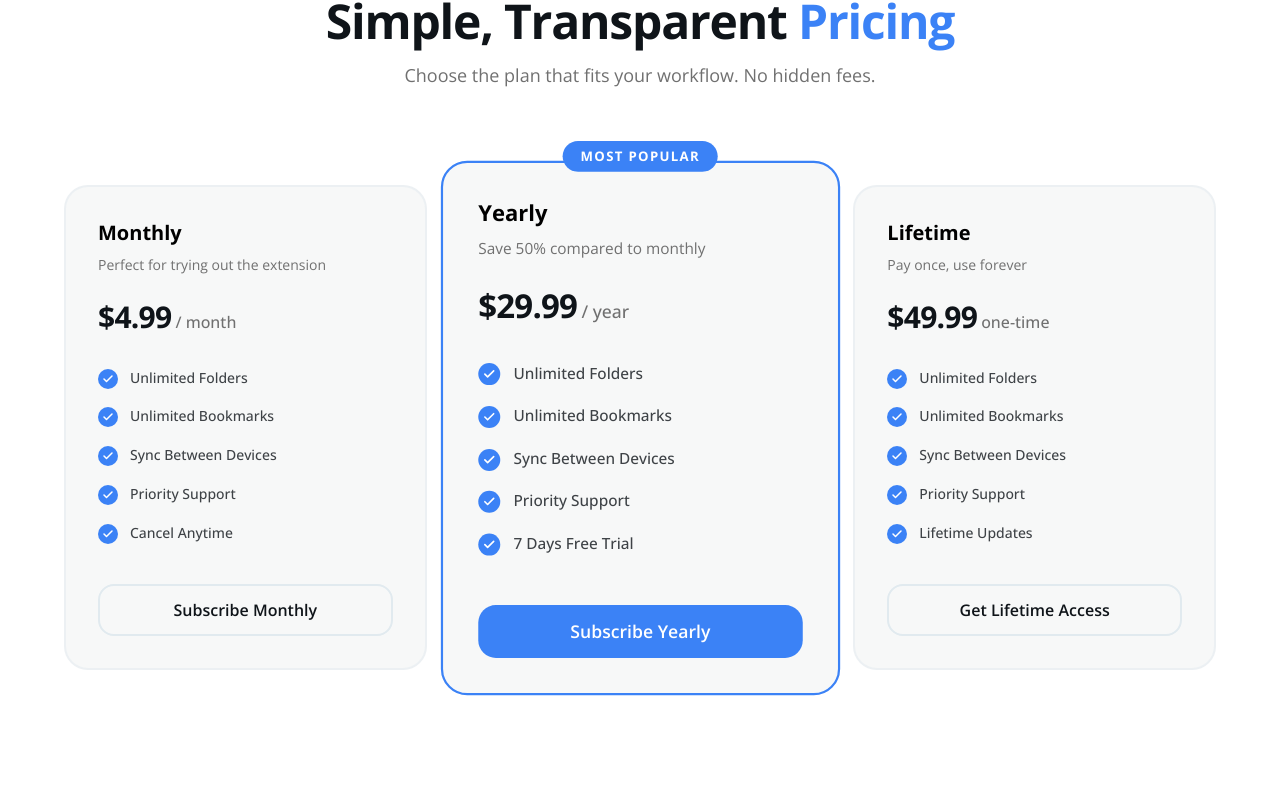
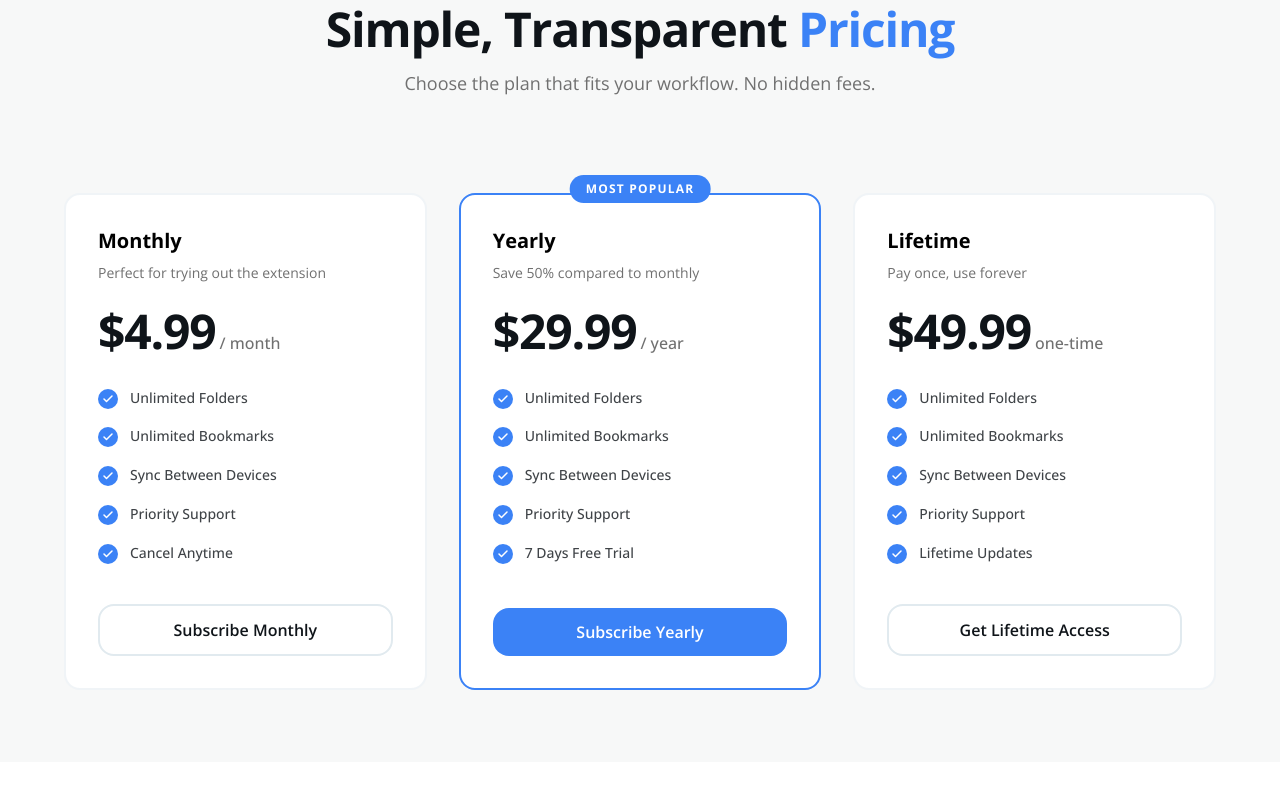
Before and after one commit to emodeth/gemfolders-website, a Next.js app: page / in a window 1280 px wide. Shown: the part 3132-3940 px from the top of the page. Built offline with nearby package versions, Linux system fonts and the light colour scheme.

Commit message:
pricing ui update

```diff
--- a/components/Pricing.tsx
+++ b/components/Pricing.tsx
@@ -6,7 +6,7 @@ import { pricingPlans } from "@/lib/data";
 
 const Pricing = () => {
   return (
-    <section id="pricing" className="py-16 relative overflow-hidden">
+    <section id="pricing" className="py-18 relative overflow-hidden bg-card">
       <div className="absolute top-0 left-1/2 -translate-x-1/2 w-full h-full max-w-7xl pointer-events-none -z-10">
         <div className="absolute top-1/4 left-1/4 w-96 h-96 bg-primary/5 rounded-full blur-[100px]" />
         <div className="absolute bottom-1/4 right-1/4 w-96 h-96 bg-accent/5 rounded-full blur-[100px]" />
@@ -21,7 +21,7 @@ const Pricing = () => {
             transition={{ duration: 0.5 }}
             className="text-3xl md:text-4xl lg:text-5xl font-bold tracking-tight text-foreground"
           >
-            Simple, Transparent <span className="text-primary">Pricing</span>
+            Simple, Transparent <span className="text-[#3b82f6]">Pricing</span>
           </motion.h2>
           <motion.p
             initial={{ opacity: 0, y: 20 }}
--- a/components/PricingPlanItem.tsx
+++ b/components/PricingPlanItem.tsx
@@ -27,13 +27,13 @@ const PricingPlanItem = ({ plan, index }: PricingPlanProps) => {
       className={`relative h-full ${plan.popular ? "z-10" : "z-0"}`}
     >
       <div
-        className={`relative flex flex-col h-full p-8 rounded-3xl border-2 transition-all duration-300 hover:shadow-2xl hover:-translate-y-2 bg-card ${plan.popular
-          ? "border-primary shadow-xl shadow-primary/10 scale-105 md:scale-110"
+        className={`relative flex flex-col h-full p-8 rounded-xl border-2 transition-all duration-300 hover:shadow-2xl bg-white ${plan.popular
+          ? "border-[#3b82f6] shadow-xl shadow-blue-500/10 z-10"
           : "border-border/50 hover:border-border"
           }`}
       >
         {plan.popular && (
-          <div className="absolute -top-5 left-1/2 -translate-x-1/2 bg-primary text-primary-foreground px-4 py-1.5 rounded-full text-xs font-bold tracking-widest uppercase shadow-lg shadow-primary/20 z-20 whitespace-nowrap">
+          <div className="absolute -top-5 left-1/2 -translate-x-1/2 bg-[#3b82f6] text-white px-4 py-1.5 rounded-full text-xs font-bold tracking-widest uppercase shadow-lg shadow-blue-500/20 z-20 whitespace-nowrap">
             Most Popular
           </div>
         )}
@@ -42,7 +42,7 @@ const PricingPlanItem = ({ plan, index }: PricingPlanProps) => {
           <h3 className="text-xl font-bold mb-2">{plan.name}</h3>
           <p className="text-sm text-secondary mb-6">{plan.description}</p>
           <div className="flex items-baseline gap-1">
-            <span className="text-3xl font-bold tracking-tight text-foreground">{plan.price}</span>
+            <span className="text-5xl font-bold tracking-tight text-foreground">{plan.price}</span>
             <span className="text-secondary font-medium">{plan.period}</span>
           </div>
         </div>
@@ -51,7 +51,7 @@ const PricingPlanItem = ({ plan, index }: PricingPlanProps) => {
           <ul className="space-y-4">
             {plan.features.map((feature) => (
               <li key={feature} className="flex items-start gap-3 text-sm font-medium text-foreground/80">
-                <div className="flex items-center justify-center w-5 h-5 rounded-full bg-primary text-primary-foreground shrink-0 mt-0.5">
+                <div className="flex items-center justify-center w-5 h-5 rounded-full bg-[#3b82f6] text-white shrink-0 mt-0.5">
                   <Check className="w-3 h-3" strokeWidth={3} />
                 </div>
                 <span className="leading-relaxed">{feature}</span>
@@ -63,7 +63,7 @@ const PricingPlanItem = ({ plan, index }: PricingPlanProps) => {
         <Button
           variant={plan.popular ? "default" : "outline"}
           className={`w-full h-auto min-h-[3rem] py-3 text-base rounded-xl font-bold cursor-pointer transition-all relative z-10 ${plan.popular
-            ? "bg-primary hover:bg-primary/90 shadow-lg shadow-primary/25 hover:shadow-primary/40"
+            ? "bg-[#3b82f6] hover:bg-[#3b82f6]/90 shadow-lg shadow-blue-500/25 hover:shadow-blue-500/40 text-white"
             : "border-2 border-border hover:border-border/50 hover:bg-background text-foreground"
             }`}
         >
```
